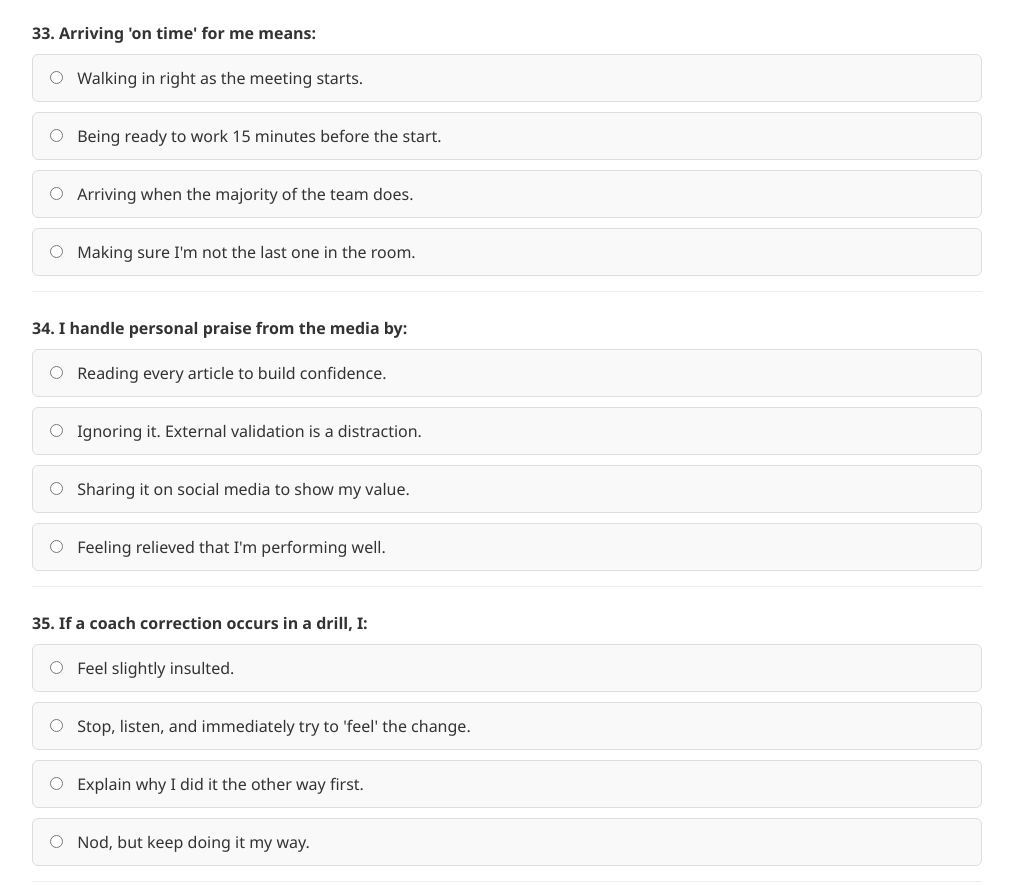
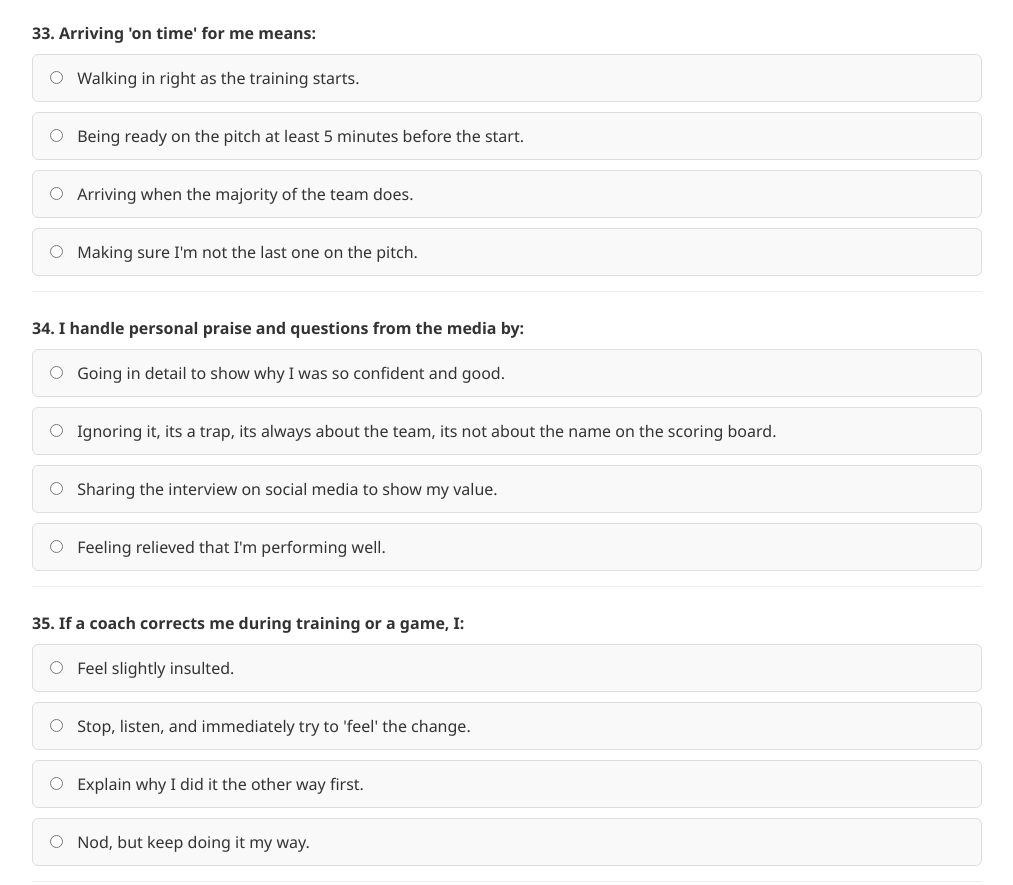
Before and after one commit to WinningTeamMindset/Jungian-Profiling-Questions-EN, a plain HTML site: page index.html in a window 1280 px wide. Shown: the part 9891-10776 px from the top of the page, without its empty margins (133-1146 px from the left). Drawn offline with Linux system fonts and the light colour scheme.

Commit message:
Update personal response statements in index.html
Replaced several statements regarding personal policies and reactions in high-performance scenarios to better reflect attitudes towards training and media interactions.

```diff
--- a/index.html
+++ b/index.html
@@ -129,18 +129,18 @@
         ["SN", "I understand a teammate's intention best by:", "Listening to what he yells.", "Watching his body position and have a sense of his movement.", "Knowing his personality off the pitch.", "Checking the tactical plan at halftime."],
         ["JP", "My phone policy in high-performance zones:", "I use it to stay connected with family/agent.", "It's in the locker. These zones are for 100% work.", "I only use it if other senior players do.", "I use it for music while training alone."],
         ["JP", "If the team is 3-0 up, my intensity level:", "Drops slightly to save energy.", "Stays at 100%. We hunt for the clean sheet.", "Depends on how much the opponent fights back.", "Becomes about showing off technical skills."],
-        ["JP", "Arriving 'on time' for me means:", "Walking in right as the meeting starts.", "Being ready to work 15 minutes before the start.", "Arriving when the majority of the team does.", "Making sure I'm not the last one in the room."],
-        ["JP", "I handle personal praise from the media by:", "Reading every article to build confidence.", "Ignoring it. External validation is a distraction.", "Sharing it on social media to show my value.", "Feeling relieved that I'm performing well."],
-        ["JP", "If a coach correction occurs in a drill, I:", "Feel slightly insulted.", "Stop, listen, and immediately try to 'feel' the change.", "Explain why I did it the other way first.", "Nod, but keep doing it my way."],
+        ["JP", "Arriving 'on time' for me means:", "Walking in right as the training starts.", "Being ready on the pitch at least 5 minutes before the start.", "Arriving when the majority of the team does.", "Making sure I'm not the last one on the pitch."],
+        ["JP", "I handle personal praise and questions from the media by:", "Going in detail to show why I was so confident and good.", "Ignoring it, its a trap, its always about the team, its not about the name on the scoring board.", "Sharing the interview on social media to show my value.", "Feeling relieved that I'm performing well."],
+        ["JP", "If a coach corrects me during training or a game, I:", "Feel slightly insulted.", "Stop, listen, and immediately try to 'feel' the change.", "Explain why I did it the other way first.", "Nod, but keep doing it my way."],
         ["JP", "A 'complete professional' is someone who:", "Is the most talented player in the squad.", "Has high standards even when no one is watching.", "Never gets into conflict with teammates.", "Is the most popular player in the room."],
         ["EI", "When the team travels, I spend my time:", "Isolated with my headphones on.", "Interacting with different groups to build cohesion.", "Sleeping or watching movies alone.", "Talking only to my closest circle."],
         ["JP", "I believe rules and protocols are:", "Guidelines that can be bent for top performers.", "The non-negotiable foundation of a winning force.", "Something the coach uses for control.", "Annoying but I follow them."],
         ["EI", "If I am injured, my role in the team is:", "To stay home and focus on my recovery.", "To be present, vocal, and support team energy.", "To avoid the club so I don't get depressed.", "To wait for staff to tell me what to do."],
         ["JP", "I judge my performance based on:", "If we won or lost the game.", "If I met my specific KPIs and tactical duties.", "What the media and social media say.", "If I enjoyed the game and felt good."],
         ["JP", "Score is 3-1 losing with 10 minutes left. I:", "Feel the game is over and protect my stats.", "Keep going and play good high intensity football till the final whistle so we can celebrate so badly .", "Hope the ref blows the whistle early, they are a level too high for us.", "Start blaming teammates for the loss, we should have been pumping long balls."],
-        ["TF", "I believe a 'Crisis' on the pitch is:", "A sign that our tactics failed.", "An opportunity for me to step up and lead the reset.", "Something we just have to survive emotionally.", "The result of low-performance teammates."],
+        ["TF", "I believe a 'Crisis' on the pitch is:", "A sign that our tactics failed.", "An opportunity for me to step up, lead and reset for the next play.", "Something we just have to survive emotionally.", "The result of low-performance teammates."],
         ["EI", "After a goal is conceded, my physical reaction is:", "Shoulders drop, head down.", "Chest out, eyes on teammates, encouraging.", "Throwing my hands up at the error.", "Looking at the coach for instructions."],
-        ["TF", "To me, a 'Warrior' is someone who:", "Is most aggressive and makes the most fouls.", "Maintains 10/10 standards regardless of the score.", "Never shows any emotion on the pitch.", "Is the loudest person in the dressing room."],
+        ["TF", "To me, a 'Warrior' is someone who:", "Is most aggressive and hypes himself to highest emotion possible in order to get the energy.", "Starts the game with high intensity from the 1st second 1st contact, 1st press, 1st attack...till the end, regardless of the score.", "Never shows any emotion on the pitch.", "Is the loudest person in the dressing room."],
         ["TF", "If the coach is getting angry, I:", "Get nervous and make impulsive decisions.", "Stay cool and act as the 'translator' of his energy.", "Ignore him and focus on my own game.", "Feel like he is attacking me personally."],
         ["TF", "I handle a relapse of doubt by:", "Searching for external praise.", "Using my 'Reset Protocol' and logical self-talk.", "Hoping for an easy win to get confidence back.", "Avoiding the ball to prevent mistakes."],
         ["TF", "When the opponent dominates possession, I feel:", "Panicked and like we are losing control.", "Disciplined and focused on our pressing triggers, we will dominate them.", "Bored and waiting for the ball to come back.", "Angry at midfielders for losing the ball."],
```
